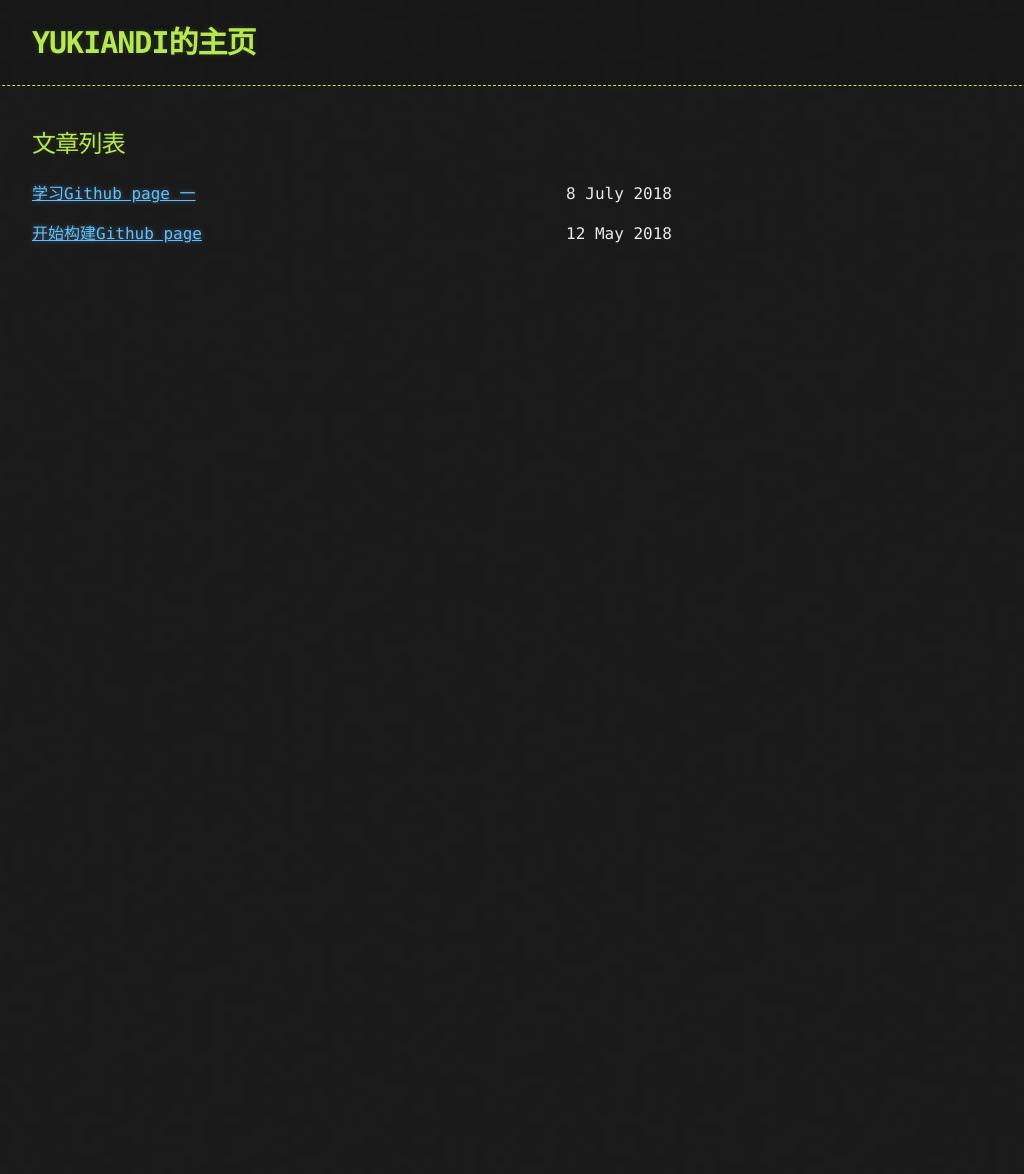
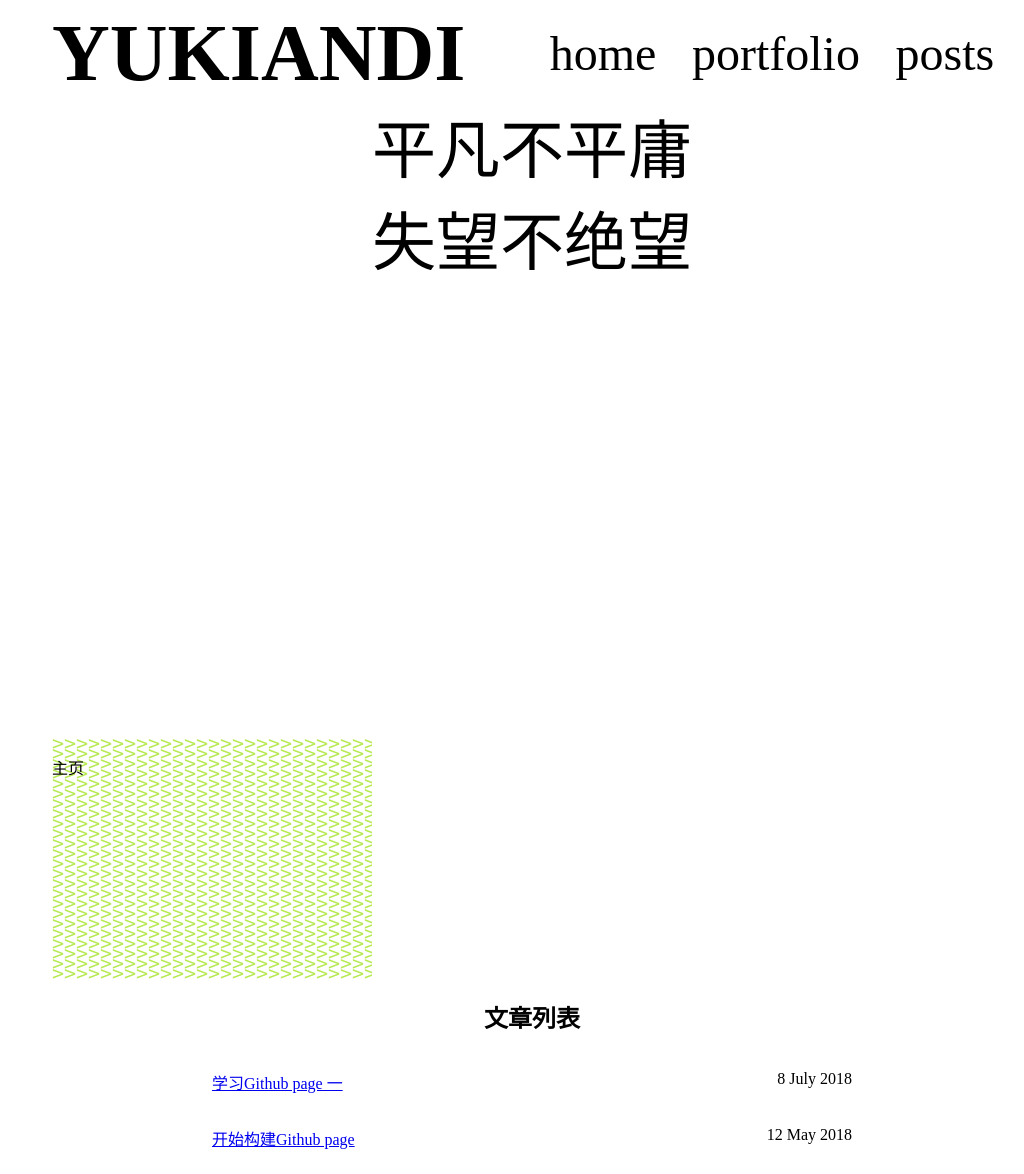
Before and after one commit to yukiandi/yukiandi.github.io, a Jekyll site: the page built from index.html, in a window 1280 px wide. Shown: the whole page, without its empty margins (108-1132 px from the left). Built offline with Jekyll 4.4.1, drawn with Linux system fonts in a browser that asks for light colours; before the commit the page ends 900 px from its top, so only the background shows below that.

Commit message:
new framework

```diff
--- a/_config.yml
+++ b/_config.yml
@@ -3,4 +3,7 @@ title: YUKIANDI的主页
 # timezone: Asia/Shanghai
 description: YUKIANDI's github page
 collections:
-  - game_collection
+  game_collection:
+      output: true
+  portfolio_collection:
+    output: true
--- a/_includes/header.html
+++ b/_includes/header.html
@@ -1,6 +1,12 @@
 <header>
   <div class="container">
-    <h1>{{ site.title | default: site.github.repository_name }}</h1>
+    <h1>YUKIANDI</h1>
+    <div class="navi">
+      <span>home</span>
+      <span>portfolio</span>
+      <span>posts</span>
+    </div>
+
     <!-- <h2>{{ site.description | default: site.github.project_tagline }}</h2> -->
 
     <!-- <section id="downloads">
--- /dev/null
+++ b/_includes/home.html
@@ -0,0 +1,4 @@
+<div id="home-talks">
+  <p class="my-talk">平凡不平庸</p>
+  <p class="my-talk">失望不绝望</p>
+</div>
--- /dev/null
+++ b/_includes/portfolio.html
@@ -0,0 +1,7 @@
+<div id="portfolios">
+  {%- for portfolio in site.portfolio_collection -%}
+  <div class="portfolio" style="background:{{ portfolio.background }};">
+    <p>{{ portfolio.title }}</p>
+  </div>
+  {%- endfor -%}
+</div>
--- a/_layouts/default.html
+++ b/_layouts/default.html
@@ -10,13 +10,9 @@
 
   <body>
 
-    {%- include header.html -%}
 
-    <div class="container">
-      <section id="main_content">
-        {{content}}
-      </section>
-    </div>
+
+    {{content}}
 
     <!-- {% if site.google_analytics %}
       <script>
--- /dev/null
+++ b/_sass/_common.scss
@@ -0,0 +1,6 @@
+body {
+  display: flex;
+  font-size: 16px;
+  flex-direction: column;
+  align-items: center;
+}
--- /dev/null
+++ b/_sass/_footer.scss
@@ -0,0 +1,3 @@
+#footer {
+  font-size: 1em;
+}
--- /dev/null
+++ b/_sass/_header.scss
@@ -0,0 +1,26 @@
+header {
+  display: flex;
+  justify-content: center;
+  .container {
+    display: flex;
+    justify-content: space-between;
+    align-items: center;
+    width: 60em;
+  }
+}
+
+
+
+h1 {
+  width: 50%;
+  align-self: flex-start;
+  font-size: 5em;
+  margin: 0;
+}
+
+.navi {
+  display: flex;
+  justify-content: space-around;
+  width: 50%;
+  font-size: 3em;
+}
--- /dev/null
+++ b/_sass/_home.scss
@@ -0,0 +1,13 @@
+#home-talks {
+  display: flex;
+  align-items: center;
+  justify-items: center;
+  flex-direction: column;
+  width:60em;
+  height: 40em;
+}
+
+.my-talk {
+  font-size: 4em;
+  margin: 0;
+}
--- /dev/null
+++ b/_sass/_portfolio.scss
@@ -0,0 +1,10 @@
+#portfolios {
+  display: flex;
+  justify-content: flex-start;
+  width: 60em;
+}
+
+.portfolio {
+  width: 20em;
+  height: 15em;
+}
--- a/_sass/footer.scss
+++ /dev/null
@@ -1,3 +0,0 @@
-#footer {
-
-}
--- a/assets/css/style.scss
+++ b/assets/css/style.scss
@@ -1,7 +1,10 @@
 ---
 ---
 
-@import 'jekyll-theme-hacker';
+//@import 'jekyll-theme-hacker';
+@import "common";
 @import "header";
+@import "home";
 @import "container";
+@import "portfolio";
 @import "footer";
--- a/index.html
+++ b/index.html
@@ -1,9 +1,11 @@
 ---
 layout: default
 ---
-
+{%- include header.html -%}
+{%- include home.html -%}
+{%- include portfolio.html -%}
 <h2>文章列表</h2>
-{% for post in site.posts %}
+{% for post in site.posts limit:10 %}
 <p class="post">
 	<a  href="{{ post.url | absolute_url }}">
 		{{ post.title }}
```
Also changed, not shown: _portfolio_collection/homepage.md (added, +4 -0 lines), _sass/header.scss (deleted).
